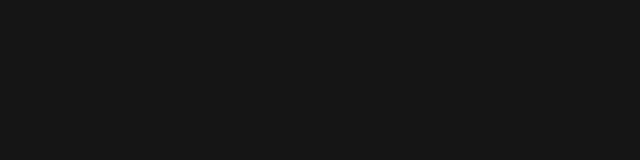
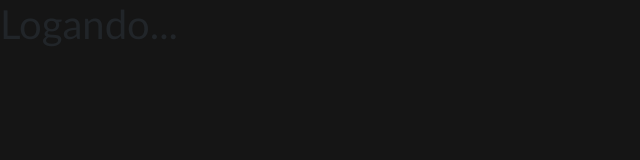
Before and after one commit to DOGE-SENAI/login-jwt, a React (Create React App) app in the folder client/: page /logando in a window 1280 px wide. Before the commit this address had no page. Shown: the top 160 px of the page, without its empty margins (0-640 px from the left). Built offline with nearby package versions, Linux system fonts and the light colour scheme.

Commit message:
teste de redirecionamento aplicado

```diff
--- a/client/src/Pages/PageIsAuth/index.js
+++ b/client/src/Pages/PageIsAuth/index.js
@@ -0,0 +1,11 @@
+import React from 'react';
+
+const PageIsAuth = () => {
+    return(
+        <div>
+            <h1>Logando...</h1>
+        </div>
+    );
+}
+
+export default PageIsAuth;
--- a/client/src/components/SignIn/index.js
+++ b/client/src/components/SignIn/index.js
@@ -1,8 +1,11 @@
 import React, { useState } from 'react';
 import Axios from 'axios';
 import './style.css';
+import { useNavigate } from 'react-router-dom';
 
 const SignIn = () => {
+    const navigate = useNavigate();
+
     const [username, setUsername] = useState('');
     const [password, setPassword] = useState('');
 
@@ -20,6 +23,7 @@ const SignIn = () => {
             } else {
                 localStorage.setItem("token", response.data.token);
                 setLoginAuth(true);
+                navigate('/logando');
             };
         });
     };
--- a/client/src/router.js
+++ b/client/src/router.js
@@ -2,6 +2,7 @@ import React from 'react';
 import { BrowserRouter, Routes, Route } from "react-router-dom";
 import Login from './Pages/Login';
 import Home from './Pages/Home';
+import PageIsAuth from './Pages/PageIsAuth';
 
 // import axios from 'axios';
 
@@ -27,6 +28,7 @@ function Routers() {
         <BrowserRouter>
             <Routes>
                 <Route path="/" element={ <Login /> } />
+                <Route path="/logando" element={ <PageIsAuth />} />
                 <Route path='/home' element={ <Home /> } />
             </Routes>
         </BrowserRouter>
```
